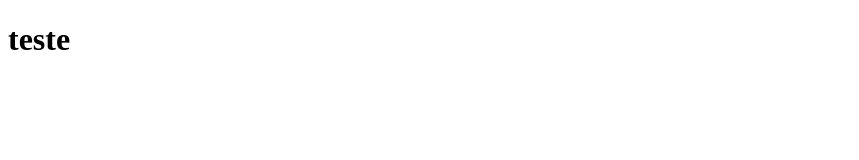
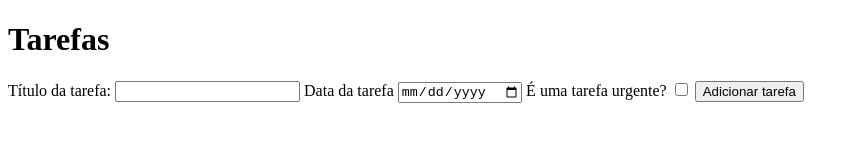
Before and after one commit to isaferreirasz/afazer, a plain HTML site: page index.html in a window 1280 px wide. Shown: the whole page, without its empty margins (0-859 px from the left). Drawn offline with Linux system fonts and the light colour scheme.

Commit message:
adicionar nova tarefa

```diff
--- a/index.html
+++ b/index.html
@@ -6,6 +6,23 @@
     <title>To do - list </title>
 </head>
 <body>
-    <h1> teste </h1>
+    <div class="Tarefas">
+        <h1> Tarefas </h1>
+    </div>
+
+    <div class="adicionar_tarega">
+        <form>
+            <label for="titulo-tarefa">Título da tarefa: </label>
+            <input type="tel" name="titulo-tarefa" id="titulo-tarefa">
+
+            <label for="data-tarefa">Data da tarefa</label>
+            <input type="date" name="data-tarefa" id="data-tarefa">
+
+            <label for="Urgencia-tarefa">É uma tarefa urgente?</label>
+            <input type="checkbox" name="urgencia-tarefa" id="urgencia-tarefa">
+
+            <input type="button" value="Adicionar tarefa">
+        </form>
+    </div>
 </body>
 </html>
```
